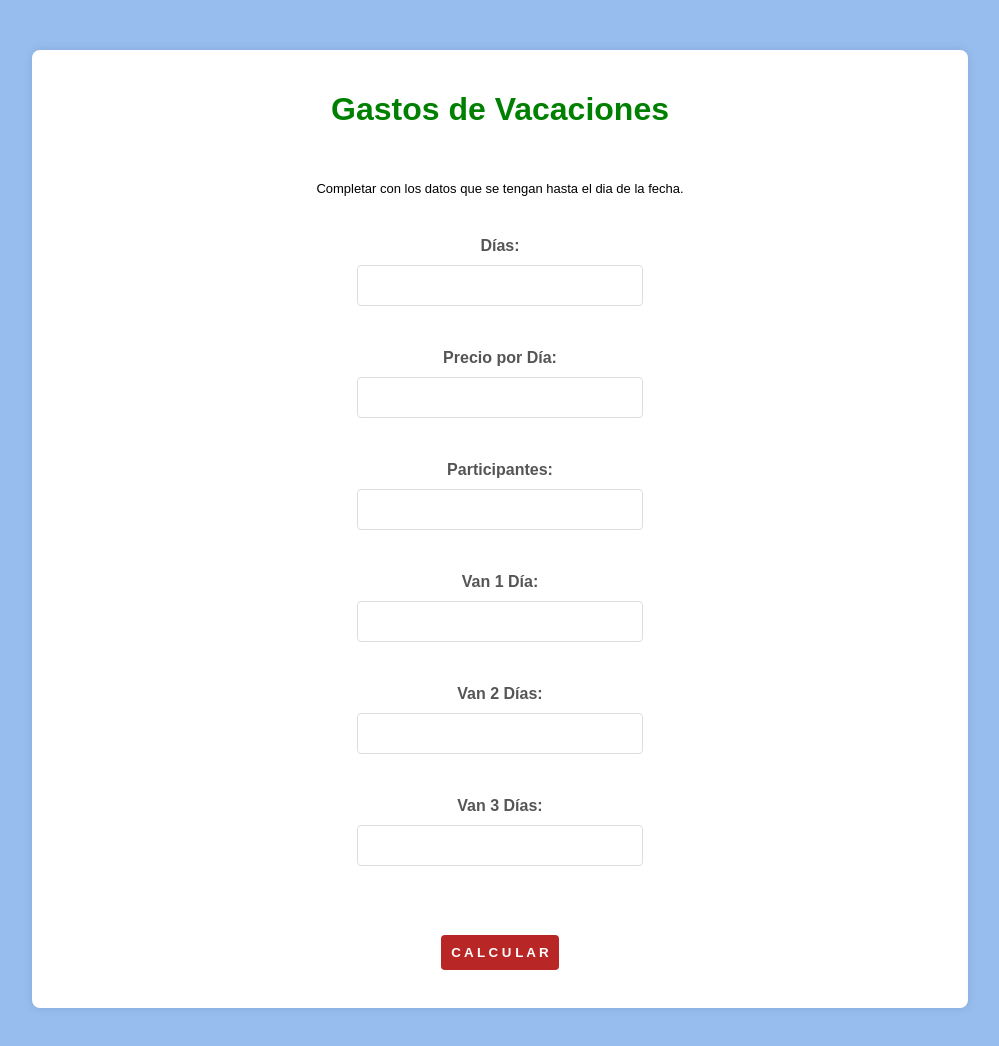
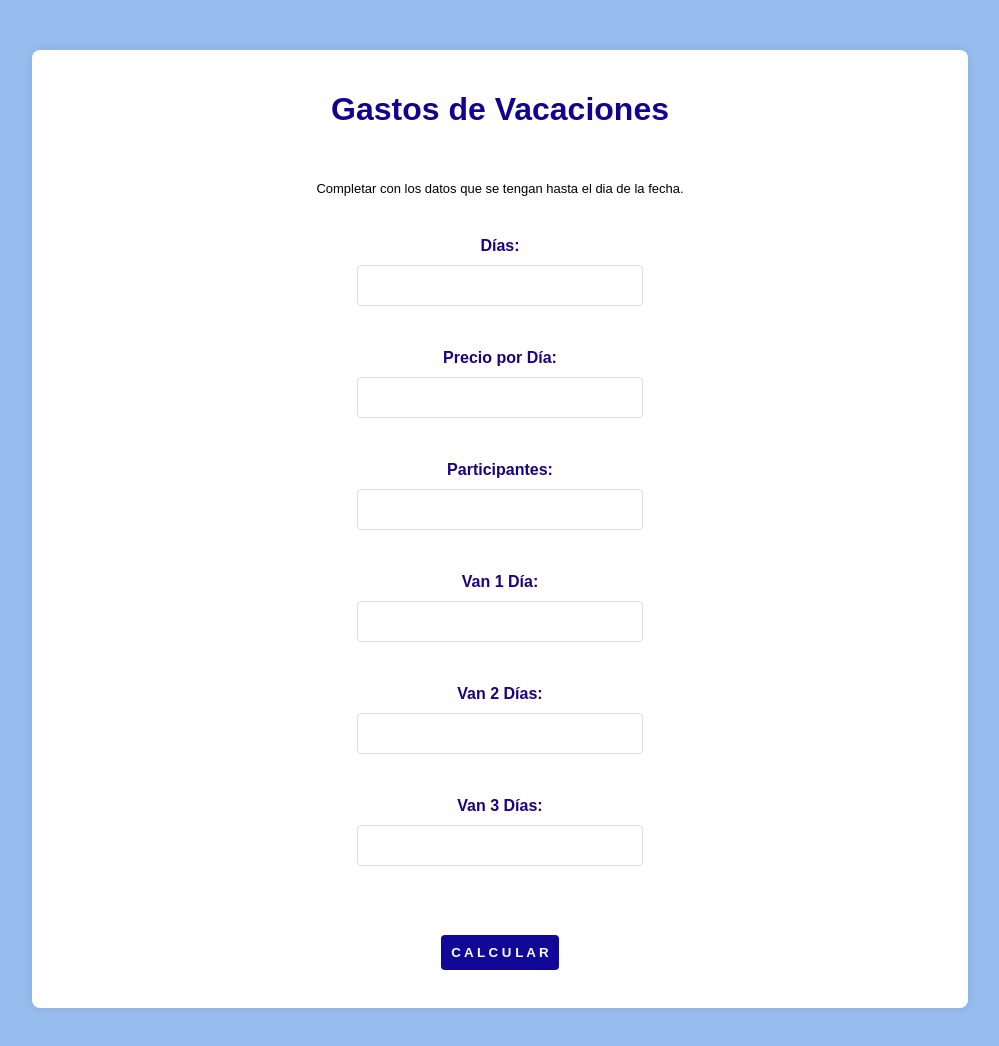
Before and after one commit to joaquinDemarchi/vacaciones, a plain HTML site: page index.html in a window 1280 px wide. Shown: the whole page, without its empty margins (140-1139 px from the left). Drawn offline with Linux system fonts and the light colour scheme.

Commit message:
texto y botones azules

```diff
--- a/styles.css
+++ b/styles.css
@@ -22,7 +22,7 @@ body {
 
 h1 {
     text-align: center;
-    color: green;
+    color: rgb(17, 3, 143);
     /* color: #b82626; */
 }
 
@@ -41,7 +41,7 @@ form {
 label {
     margin: 10px 0;
     font-weight: 700;
-    color: #555;
+    color: #17047e;
 }
 
 input {
@@ -50,7 +50,7 @@ input {
     width: 30%;
     border: 1px solid #ddd;
     text-align: center;
-    color: #b82626;
+    color: #0e19b3;
     font-weight: 700;
     font-size: 20px;
     border-radius: 4px;
@@ -70,7 +70,7 @@ input:focus {
 
 button {
     padding: 10px;
-    background-color: #b82626;
+    background-color: #110897;
     font-weight: 700;
     color: #fff;
     border: none;
```
